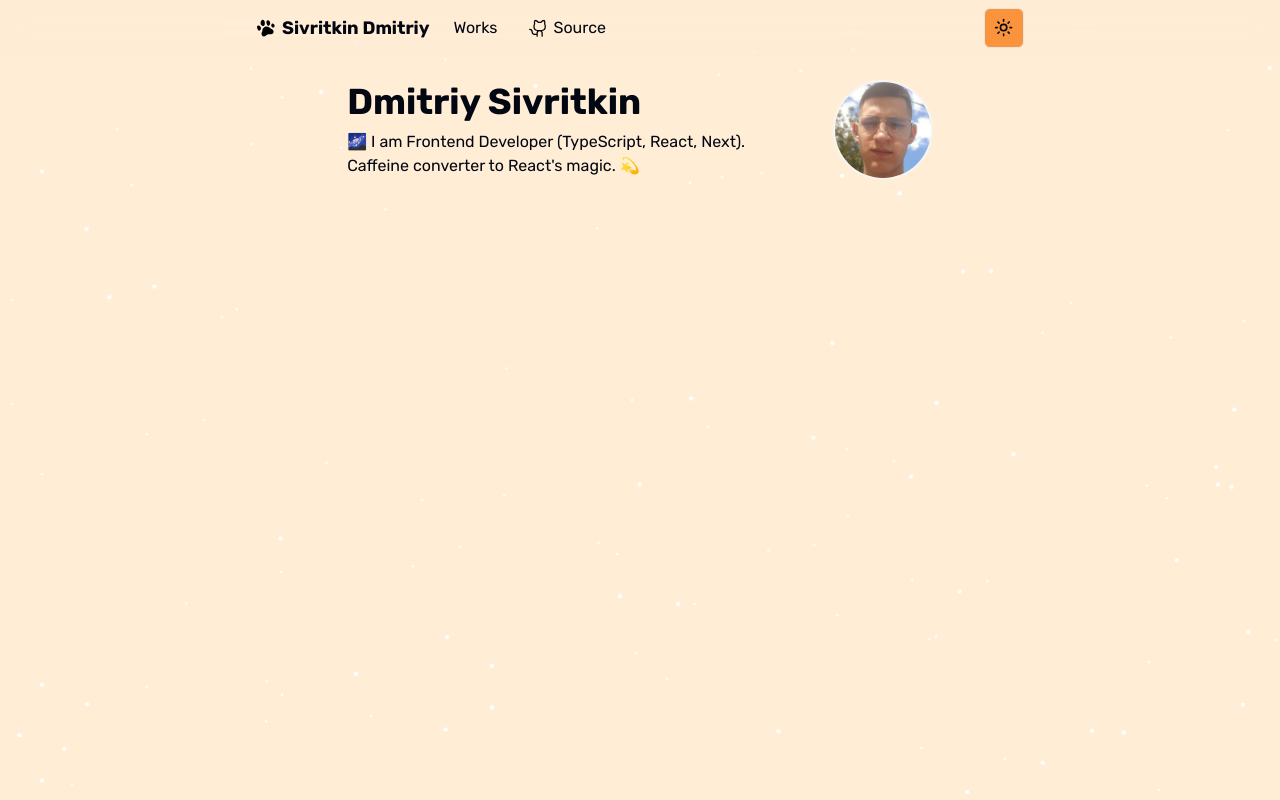
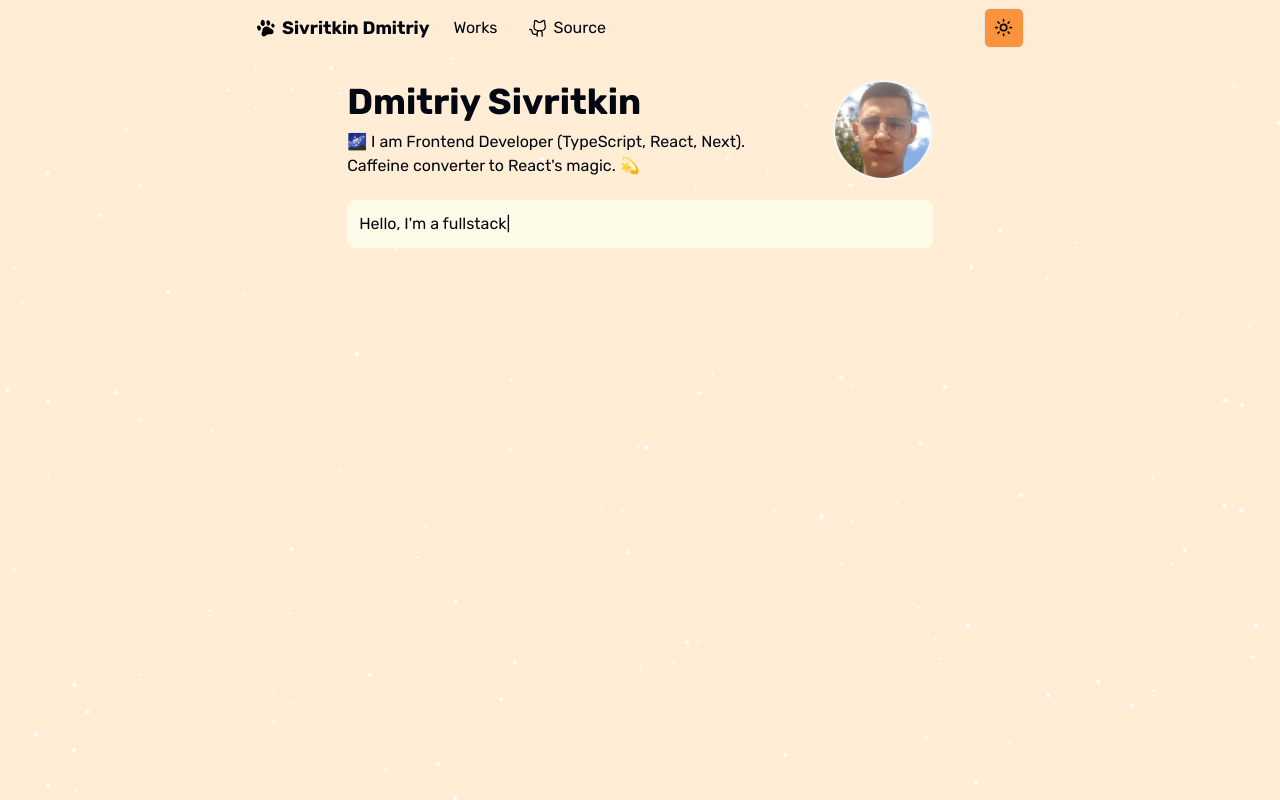
Before and after one commit to velenyx/portfolio, a Next.js app: page / in a window 1280 px wide. Built offline with nearby package versions, Linux system fonts and the light colour scheme.

Commit message:
feat: :sparkles: Add `TypingSection` component and `react-type-animation` dependency

```diff
--- a/package.json
+++ b/package.json
@@ -29,6 +29,7 @@
     "react": "^18",
     "react-dom": "^18",
     "react-particles": "^2.12.2",
+    "react-type-animation": "^3.2.0",
     "tailwind-merge": "^2.0.0",
     "tailwindcss-animate": "^1.0.7",
     "tsparticles": "^2.12.0"
--- a/src/app/layout.tsx
+++ b/src/app/layout.tsx
@@ -24,7 +24,7 @@ export default function RootLayout({ children }: { children: React.ReactNode })
             disableTransitionOnChange
           >
             <Header />
-            <main className=' w-full max-w-[60ch] px-3 py-16 pt-20'>{children}</main>
+            <div className=' w-full max-w-[60ch] px-3 py-16 pt-20'>{children}</div>
             <BackgroundAnimation />
           </ThemeProvider>
         </body>
--- a/src/app/page.tsx
+++ b/src/app/page.tsx
@@ -1,7 +1,9 @@
 import Image from 'next/image';
+import { TypingSection } from '@/components';
 
 export default function Home() {
   return (
+    <>
       <div className='flex items-center'>
         <div>
           <h2 className='pb-2 text-4xl font-bold'>Dmitriy Sivritkin</h2>
@@ -19,5 +21,7 @@ export default function Home() {
           alt="Sivritkin's Dmitriy Image"
         />
       </div>
+      <TypingSection className='my-5' />
+    </>
   );
 }
--- a/src/components/index.ts
+++ b/src/components/index.ts
@@ -1,3 +1,4 @@
 export * from './theme-toggle';
 export * from './header';
 export * from './background-animation';
+export * from './typing-section';
--- /dev/null
+++ b/src/components/typing-section/index.ts
@@ -0,0 +1 @@
+export * from './typing-section';
--- /dev/null
+++ b/src/components/typing-section/typing-section.tsx
@@ -0,0 +1,29 @@
+'use client';
+
+import { TypeAnimation } from 'react-type-animation';
+import { cn } from '@/shared/libs';
+
+interface TypingSectionProps {
+  className?: string;
+}
+
+export const TypingSection: React.FC<TypingSectionProps> = ({ className }) => {
+  return (
+    <div className={cn('items-center rounded-lg bg-yellow-50 p-3 dark:bg-neutral-600', className)}>
+      <TypeAnimation
+        sequence={[
+          "Hello, I'm a fullstack developer based in Russia.",
+          1000, // Waits 1s
+          "Hello, I'm a backend developer based in Russia.",
+          1000, // Waits 1s
+          "Hello, I'm a frontend developer based in Russia.",
+          2000, // Waits 1s
+        ]}
+        wrapper='span'
+        style={{ fontSize: '16px', display: 'inline-block' }}
+        cursor={true}
+        repeat={Infinity}
+      />
+    </div>
+  );
+};
```
Also changed, not shown: 1 other file (tests, documents, lock files or other folders). Lines whose indentation alone changed are shown as unchanged.
